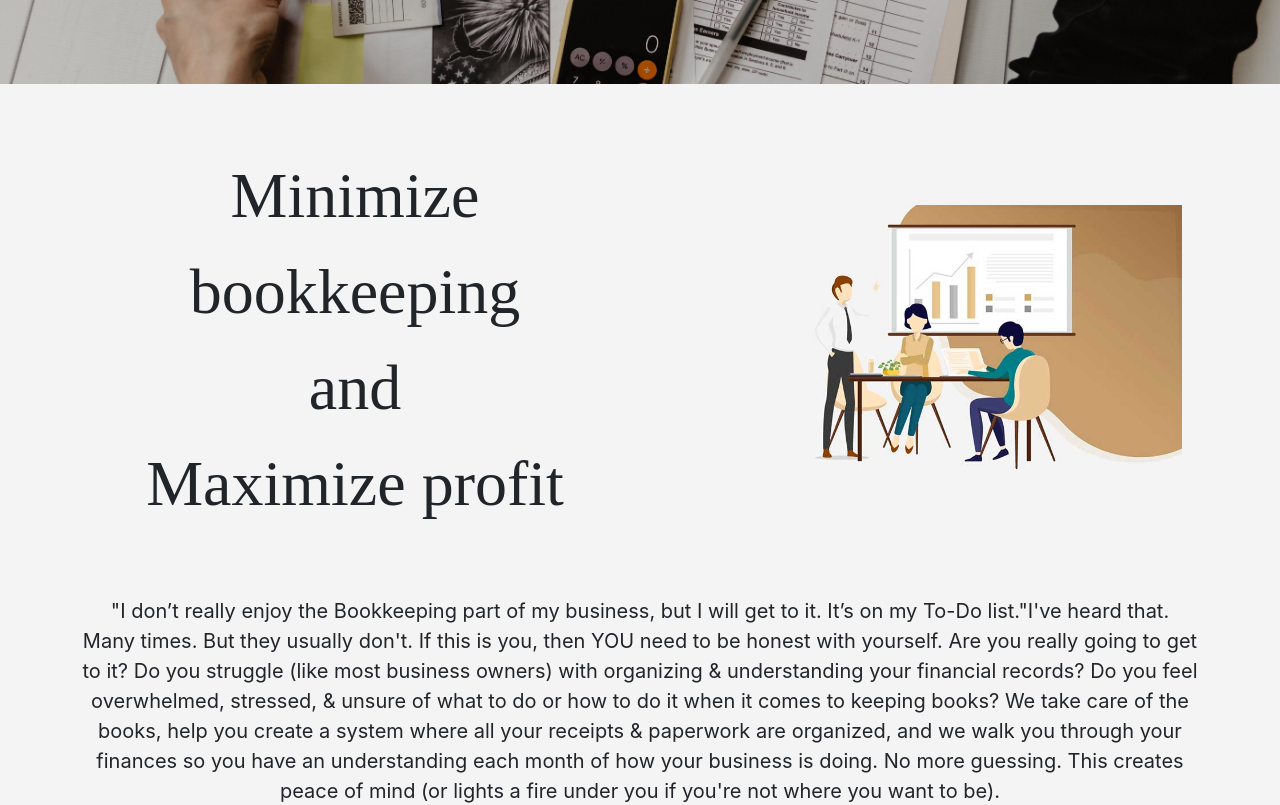
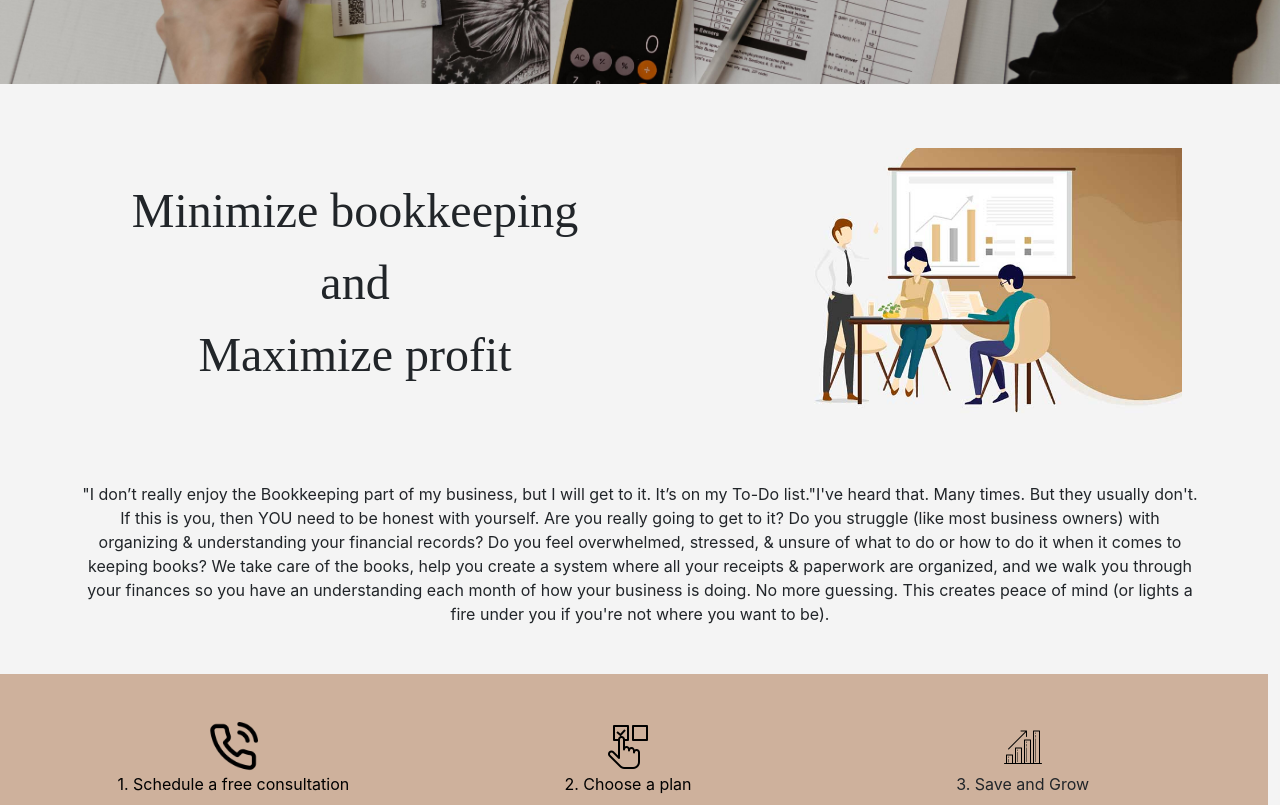
Before and after one commit to aslanshaken/go4profit-v2, a React (Create React App) app: page / in a window 1280 px wide. Shown: the part 440-1245 px from the top of the page. Built offline with nearby package versions, Linux system fonts and the light colour scheme; a web font is replaced by a local one.

Commit message:
fixed txt

```diff
--- a/src/Screens/About Me/AboutMe.jsx
+++ b/src/Screens/About Me/AboutMe.jsx
@@ -17,8 +17,8 @@ export default function AboutMe(props) {
                     <div className="about-me-main-img"> <img className="about-me-img" src={City} /></div>
                     <div className="about-me">
                         <div>
-                            <h4>Hi! I'm Amy, your Virtual Bookkeeper and Financial Part of your Brain!</h4>
-                            <div className="about-me-text">
+                            <h5>Hi! I'm Amy, your Virtual Bookkeeper and Financial Part of your Brain!</h5>
+                            <div className="about-me-text ">
                                 <p>
                                     <br />
                                     <br />I am thrilled that you found my site! I'm Amy, CEO of Go4Profit
@@ -69,8 +69,8 @@ export default function AboutMe(props) {
                     <div className="about-me-main-img"> <img className="about-me-img" src={City} /></div>
                     <div className="about-me">
                         <div>
-                            <h4>Привет! Я Эми, ваш виртуальный бухгалтер и финансовая часть вашего мозга!
-                            </h4>
+                            <h5>Привет! Я Эми, ваш виртуальный бухгалтер и финансовая часть вашего мозга!
+                            </h5>
                             <div className="about-me-text">
                                 <p>
                                     <br />
--- a/src/Screens/Home/Home.css
+++ b/src/Screens/Home/Home.css
@@ -6,7 +6,7 @@
 
 .google-font{
   font-family: 'Licorice', cursive;
-  font-size:400%
+  font-size:300%
 }
 
 .smcolor{
--- a/src/Screens/Home/Home.jsx
+++ b/src/Screens/Home/Home.jsx
@@ -31,7 +31,7 @@ export default function Home(props) {
                         </div>
                     </div>
                     <div class="container-md mt-5 mb-5">
-                        <p class="fs-5">"I don’t really enjoy the Bookkeeping part of my business,
+                        <p class="fs-6">"I don’t really enjoy the Bookkeeping part of my business,
                             but I will get to it. It’s on my To-Do list."I've heard that. Many times. But they usually don't.
                             If this is you, then YOU need to be honest with yourself.
                             Are you really going to get to it? Do you struggle
@@ -70,7 +70,7 @@ export default function Home(props) {
                         </div>
                     </div>
                     <div class="container-md mt-5 mb-5">
-                        <p class="fs-5">
+                        <p class="fs-6">
                             “Мне не очень нравится бухгалтерская часть моего бизнеса, но я доберусь до нее. Это в моем списке дел».
                             Я это слышала. Много раз. Но обычно они этого не делают. Если это вы,
                             то ВЫ должны быть честны с собой. Вы действительно до этого доберетесь? Вам сложно
```
